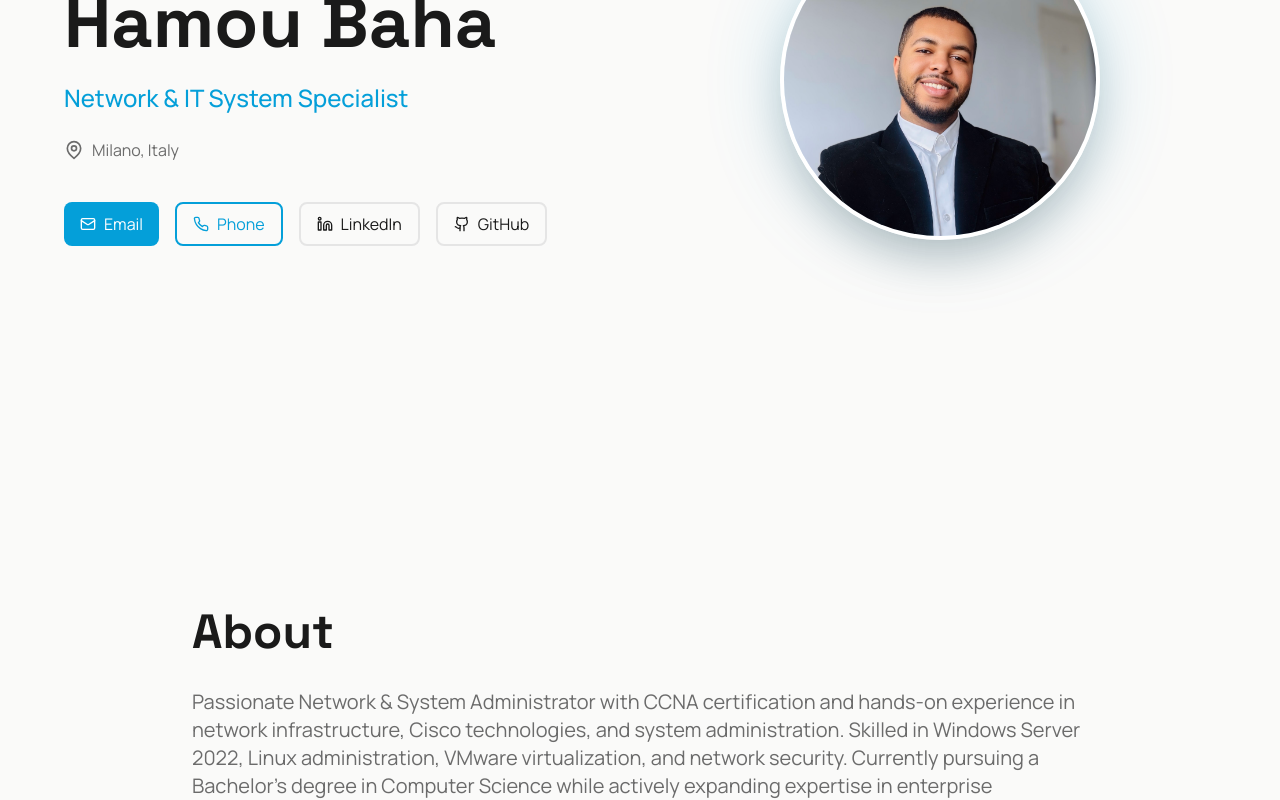
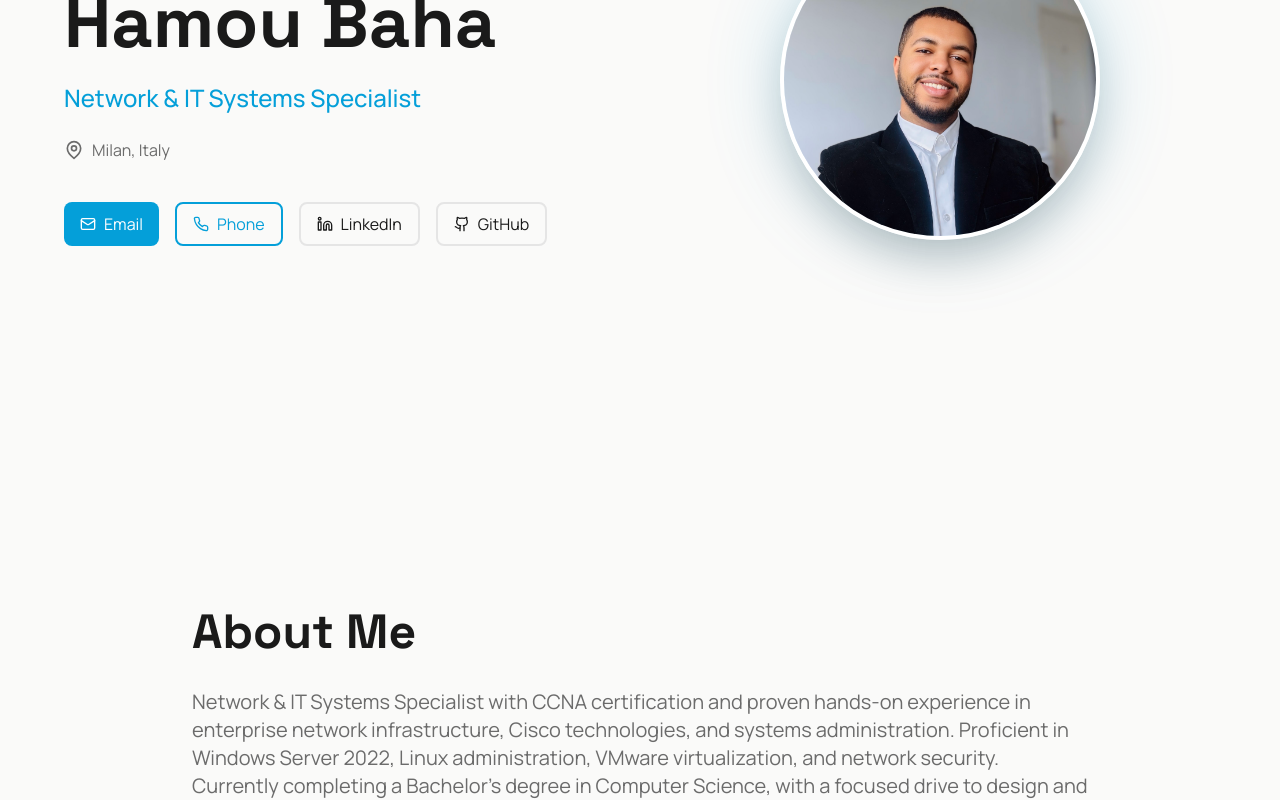
Before and after one commit to zakaria-aithamoubaha/Profile, a React (Vite) app: page / in a window 1280 px wide. Shown: the part 320-1120 px from the top of the page. Built offline with nearby package versions, Linux system fonts and the light colour scheme.

Commit message:
Refine titles and descriptions in content.ts
Updated titles and descriptions in both English and Italian sections to enhance clarity and professionalism.

```diff
--- a/src/data/content.ts
+++ b/src/data/content.ts
@@ -67,13 +67,13 @@ export const content: Record<Language, Content> = {
     },
     hero: {
       name: 'Zakaria Ait Hamou Baha',
-      title: 'Network & IT System Specialist ',
-      location: 'Milano, Italy',
+      title: 'Network & IT Systems Specialist',
+      location: 'Milan, Italy',
     },
     about: {
-      title: 'About',
+      title: 'About Me',
       description:
-        "Passionate Network & System Administrator with CCNA certification and hands-on experience in network infrastructure, Cisco technologies, and system administration. Skilled in Windows Server 2022, Linux administration, VMware virtualization, and network security. Currently pursuing a Bachelor's degree in Computer Science while actively expanding expertise in enterprise networking solutions.",
+        "Network & IT Systems Specialist with CCNA certification and proven hands-on experience in enterprise network infrastructure, Cisco technologies, and systems administration. Proficient in Windows Server 2022, Linux administration, VMware virtualization, and network security. Currently completing a Bachelor's degree in Computer Science, with a focused drive to design and maintain reliable, scalable networking solutions.",
     },
     skills: {
       title: 'Technical Skills',
@@ -89,7 +89,7 @@ export const content: Record<Language, Content> = {
     },
     projects: {
       title: 'Projects',
-      comingSoon: 'Projects coming soon',
+      comingSoon: 'Projects coming soon — stay tuned.',
     },
     contact: {
       title: 'Get In Touch',
@@ -99,9 +99,9 @@ export const content: Record<Language, Content> = {
       title: 'Languages',
     },
     cli: {
-      welcome: "Welcome to Zakaria's Portfolio Terminal. Type \"help\" for available commands.",
+      welcome: "Welcome to Zakaria's portfolio terminal. Type \"help\" to see available commands.",
       help: 'Available Commands',
-      commandNotFound: 'Command not found. Type "help" for available commands.',
+      commandNotFound: 'Command not found. Type "help" to see available commands.',
       availableCommands:
         'Available commands: about, skills, experience, education, certifications, projects, contact, lang [en|it], help, clear, exit',
       languageChanged: 'Language changed to',
@@ -119,13 +119,13 @@ export const content: Record<Language, Content> = {
     },
     hero: {
       name: 'Zakaria Ait Hamou Baha',
-      title: 'Network & IT System Specialist',
+      title: 'Network & IT Systems Specialist',
       location: 'Milano, Italia',
     },
     about: {
       title: 'Chi Sono',
       description:
-        'Appassionato Junior Network & System Administrator con certificazione CCNA ed esperienza pratica in infrastrutture di rete, tecnologie Cisco e amministrazione di sistemi. Competente in Windows Server 2022, amministrazione Linux, virtualizzazione VMware e sicurezza di rete. Attualmente sto conseguendo una Laurea Triennale in Informatica mentre espando attivamente le competenze nelle soluzioni di networking aziendale.',
+        'Network & IT Systems Specialist con certificazione CCNA ed esperienza concreta in infrastrutture di rete aziendali, tecnologie Cisco e amministrazione di sistemi. Competente in Windows Server 2022, amministrazione Linux, virtualizzazione VMware e sicurezza di rete. Attualmente in fase di completamento della Laurea Triennale in Informatica, con un forte orientamento alla progettazione e alla gestione di soluzioni di rete affidabili e scalabili.',
     },
     skills: {
       title: 'Competenze Tecniche',
@@ -141,7 +141,7 @@ export const content: Record<Language, Content> = {
     },
     projects: {
       title: 'Progetti',
-      comingSoon: 'Progetti in arrivo',
+      comingSoon: 'Progetti in arrivo — prossimamente.',
     },
     contact: {
       title: 'Contattami',
@@ -151,9 +151,9 @@ export const content: Record<Language, Content> = {
       title: 'Lingue',
     },
     cli: {
-      welcome: 'Benvenuto nel Terminale Portfolio di Zakaria. Digita "help" per i comandi disponibili.',
+      welcome: 'Benvenuto nel terminale portfolio di Zakaria. Digita "help" per vedere i comandi disponibili.',
       help: 'Comandi Disponibili',
-      commandNotFound: 'Comando non trovato. Digita "help" per i comandi disponibili.',
+      commandNotFound: 'Comando non trovato. Digita "help" per vedere i comandi disponibili.',
       availableCommands:
         'Comandi disponibili: about, skills, experience, education, certifications, projects, contact, lang [en|it], help, clear, exit',
       languageChanged: 'Lingua cambiata in',
@@ -344,6 +344,7 @@ export const education = {
     },
   ],
 };
+
 // Certifications
 export const certifications = [
   { name: 'Cisco Black Belt – Advance Support Stage 1', issuer: 'Cisco Partner Training', date: 'October 2025' },
```
